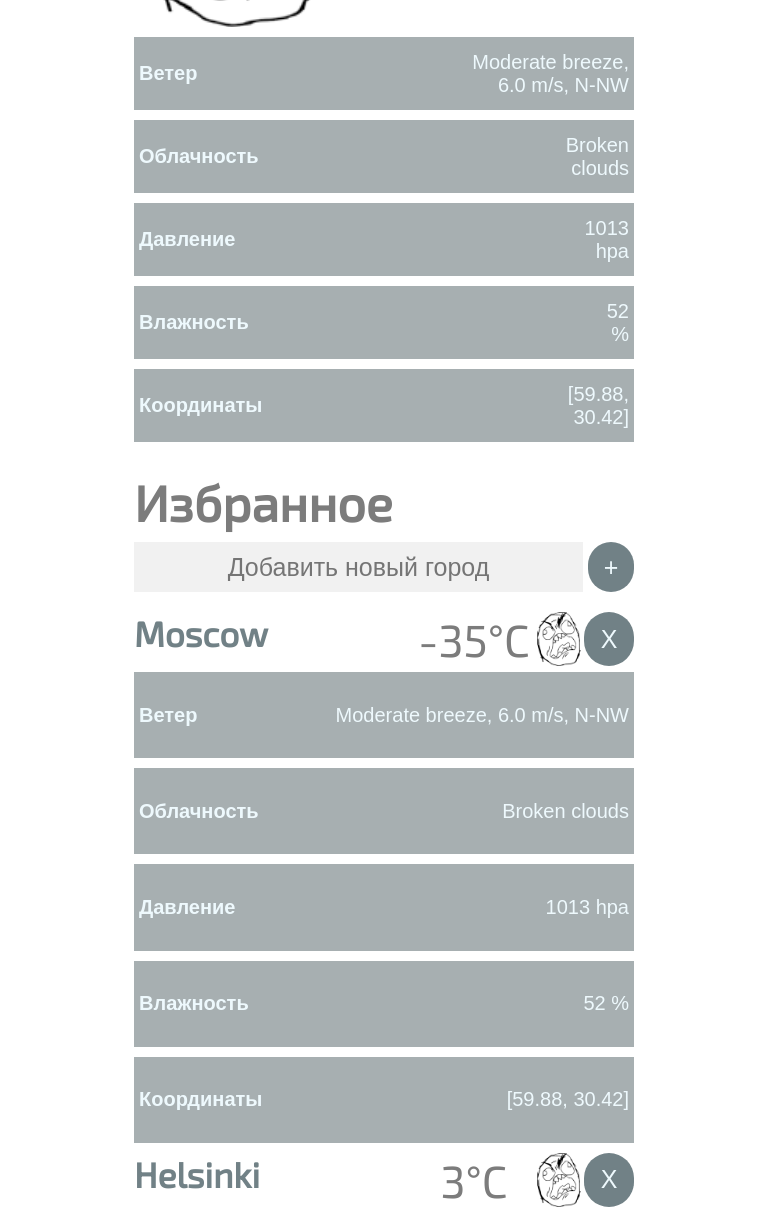
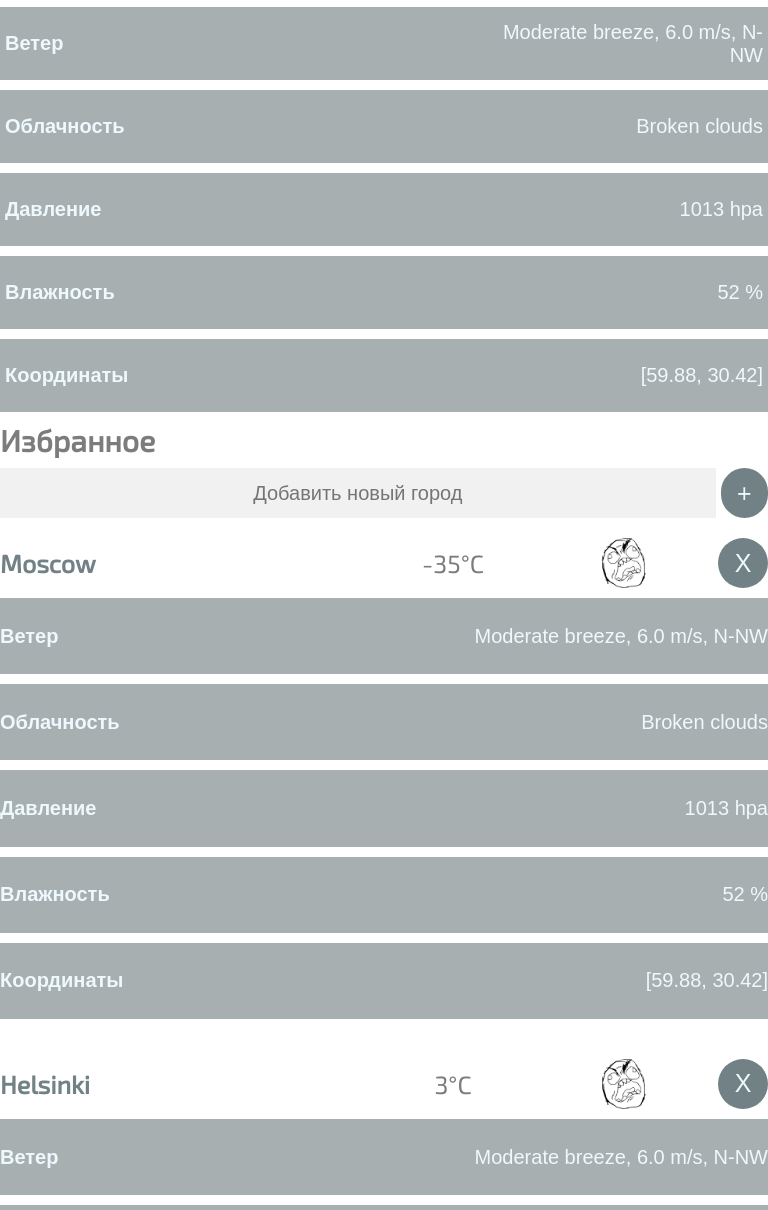
Before and after one commit to kostiamatv/weather_site, a plain HTML site: page index.html in a window 768 px wide. Shown: the part 339-1549 px from the top of the page. Drawn offline with Linux system fonts and the light colour scheme.

Commit message:
768px fix

```diff
--- a/styles/style.css
+++ b/styles/style.css
@@ -249,24 +249,59 @@ h2{
 
 
 
-@media only screen and (max-width: 1000px){
+@media only screen and (max-width: 1150px){
 	main{
 		width: 100%;
 		margin: 0 0;
 	}
+
+	.favorite_city{
+		margin: 0;
+		width: 350px;
+	}
+
+	.favorite_city_header{
+		flex-flow: row wrap;
+		width: 100%;
+	}
+
+	.favorite_cities{
+		margin: 0;
+		width: 100%;
+	}
+
+	.favorite_cities li{
+		margin: 0 10px;
+		width: 350px;
+	}
+
+	.favorite_city_header{
+		width: 350px;
+	}
+
+	.favorite_city ul li{
+		margin: none;
+		width: 340px;
+	}
+
+	.favorite_city_header h3{
+		font-size: 25px;
+		margin: auto 0;
+		width: 40%;
+	}
+
+	.favorite_city_header span{
+		font-size: 25px;
+		margin: auto 0;
+		width: 20%;
+	}
+
+
+
 }
 
 @media only screen and (max-width: 768px){
-	main{
-		width: 500px;
-		margin: 0 auto;
-	}
 
-	.top_container{
-		justify-content: space-between;
-		margin: 20px auto;
-		width: 500px;
-	}
 
 	.update_location{
 		border-radius: 25px;
@@ -317,20 +352,10 @@ h2{
 		width: 100%;
 	}
 
-}
-
-
-@media only screen and (min-width: 620px) and (max-width: 768px){
-	.favorite_cities{
+	.favorite_cities {
 		justify-content: center;
 	}
 
-	div.favorite_city{
-		margin: 0 50px;
-	}
-}
-
-@media only screen and (max-width: 620px){
 	main{
 		width: 100%;
 		margin: 0;
@@ -383,12 +408,13 @@ h2{
 	}
 
 	.favorite_city{
-		margin: 0;
+		margin: 20px 0;
 		width: 100%;
 	}
 
 	.favorite_city ul li{
 		padding: 0;
+		width: 100%;
 	}
 
 	.favorite_city_header{
```
